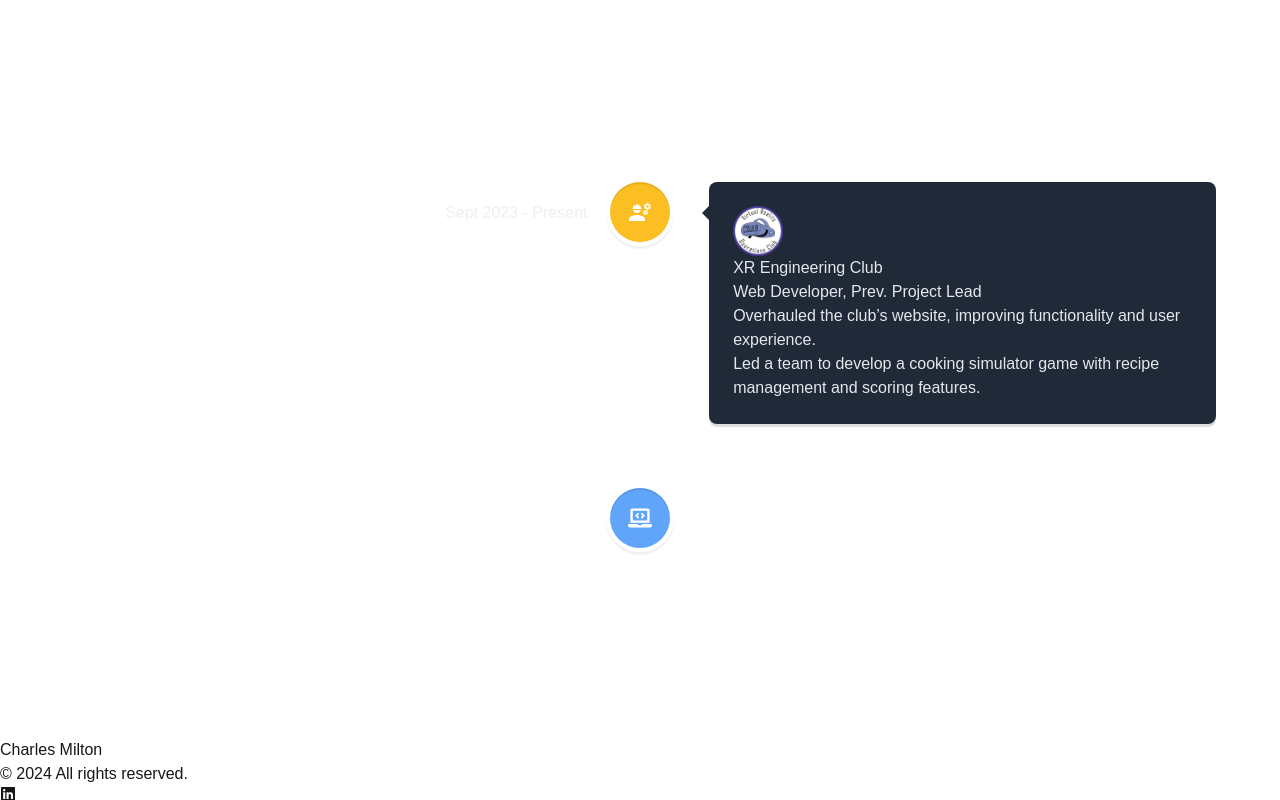
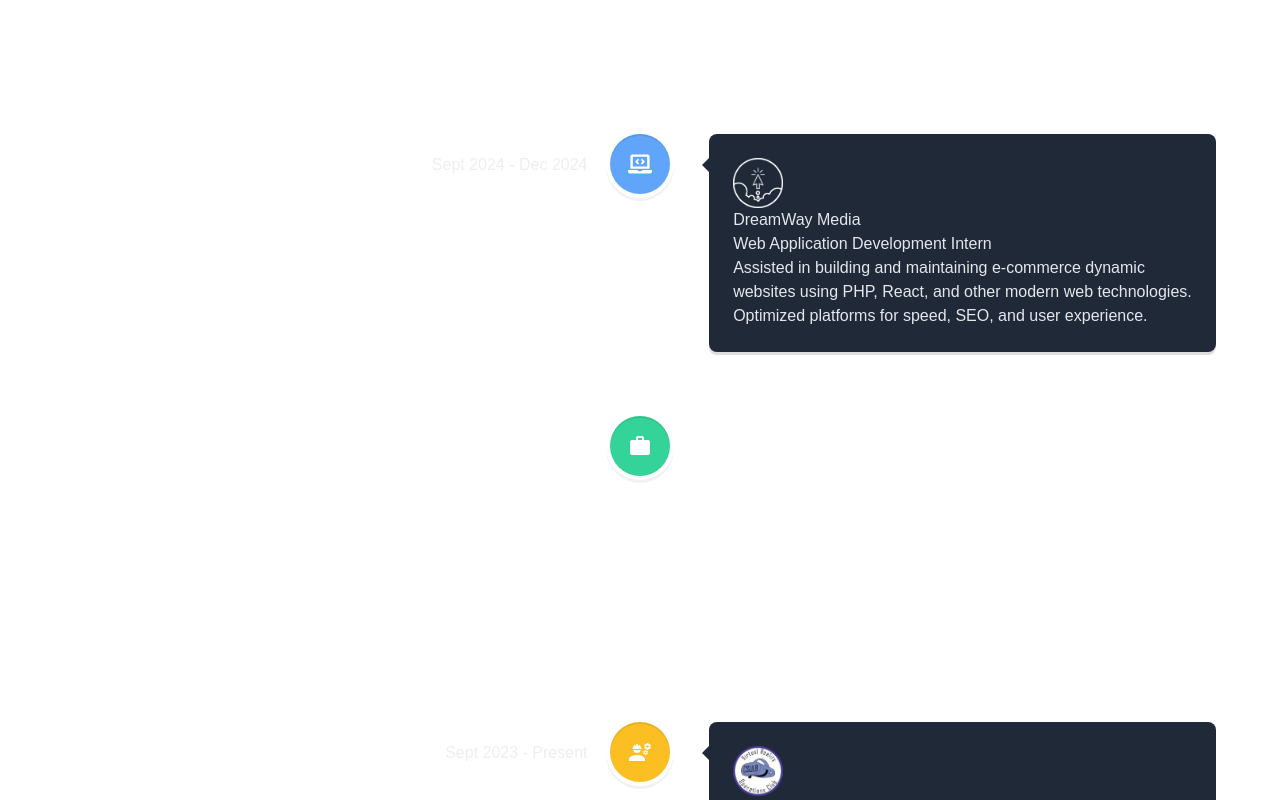
Before and after one commit to chuckmilton/portfolio, a Next.js app: page /experience in a window 1280 px wide. Shown: the part 800-1600 px from the top of the page. Built offline with nearby package versions, Linux system fonts and the light colour scheme.

Commit message:
Add Amazon to experiences page

```diff
--- a/src/app/experience/page.tsx
+++ b/src/app/experience/page.tsx
@@ -4,11 +4,34 @@ import { VerticalTimeline, VerticalTimelineElement } from 'react-vertical-timeli
 import 'react-vertical-timeline-component/style.min.css';
 import { motion } from 'framer-motion';
 import { FaLaptopCode } from 'react-icons/fa';
-import { MdWork, MdEngineering } from 'react-icons/md';
+import { MdWork, MdEngineering, MdShoppingCart } from 'react-icons/md';
 import Image from 'next/image';
 
 export default function Experience() {
     const experiences = [
+      {
+        company: 'Amazon',
+        logo: '/logos/amazon-logo.png',
+        role: 'Software Development Engineer Intern',
+        duration: 'May 2025 - August 2025',
+        description: [
+          'Will be working with Amazon as a Software Development Engineer Intern this summer!',
+        ],
+        icon: <MdShoppingCart />,
+        iconColor: '#FF9900',
+      },
+      {
+        company: 'DreamWay Media',
+        logo: '/logos/dreamway.png',
+        role: 'Web Application Development Intern',
+        duration: 'Sept 2024 - Dec 2024',
+        description: [
+          'Assisted in building and maintaining e-commerce dynamic websites using PHP, React, and other modern web technologies.',
+          'Optimized platforms for speed, SEO, and user experience.',
+        ],
+        icon: <FaLaptopCode />,
+        iconColor: '#60A5FA',
+      },
       {
         company: 'Association for Computing Machinery',
         logo: '/logos/acm.png',
@@ -32,18 +55,6 @@ export default function Experience() {
         ],
         icon: <MdEngineering />,
         iconColor: '#FBBF24',
-      },
-      {
-        company: 'DreamWay Media',
-        logo: '/logos/dreamway.png',
-        role: 'Web Application Development Intern',
-        duration: 'Sept 2024 - Dec 2024',
-        description: [
-          'Assisted in building and maintaining e-commerce dynamic websites using PHP, React, and other modern web technologies.',
-          'Optimized platforms for speed, SEO, and user experience.',
-        ],
-        icon: <FaLaptopCode />,
-        iconColor: '#60A5FA',
       },
     ];
 
```
Also changed, not shown: public/logos/amazon-logo.png (added).
